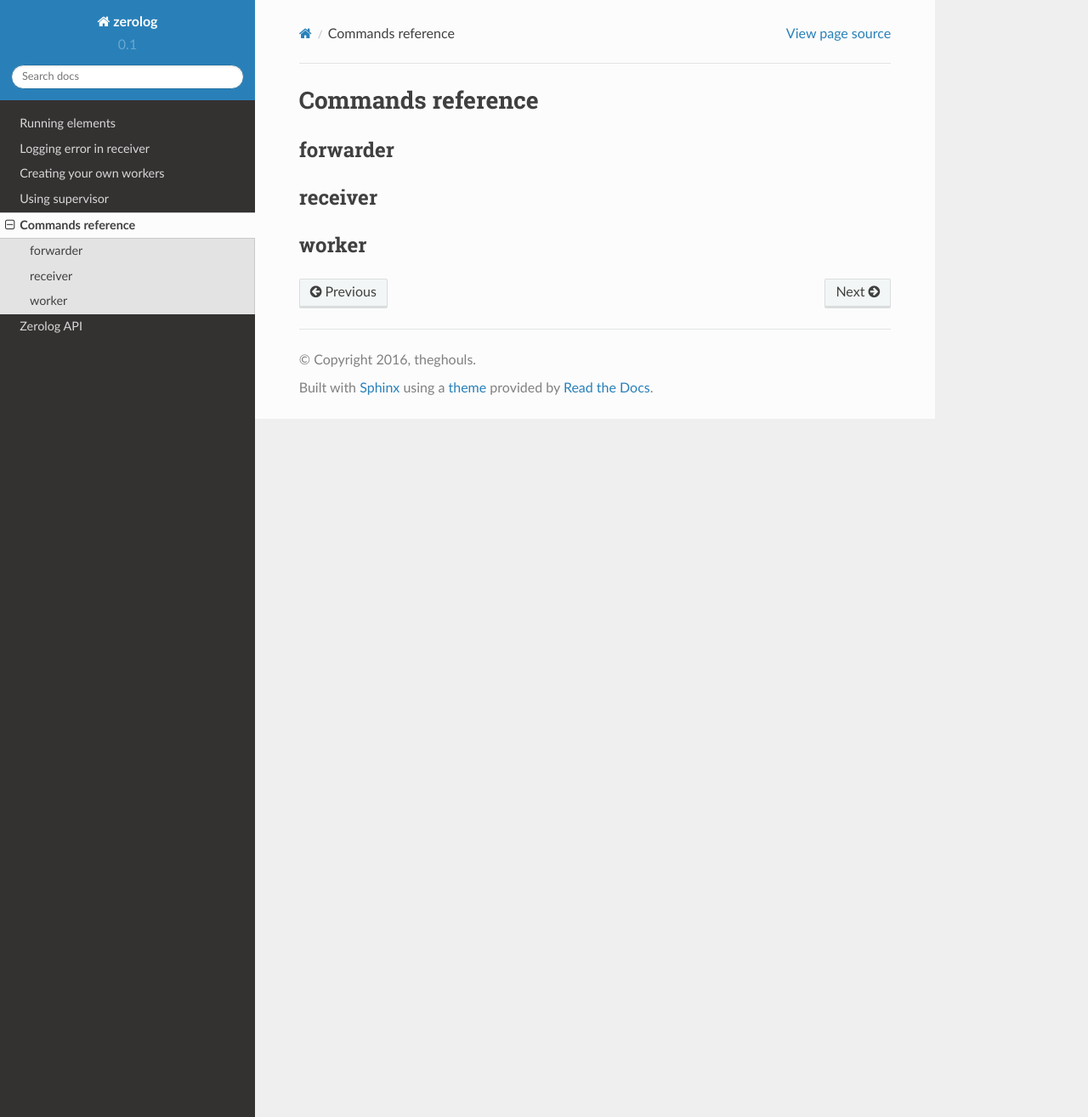
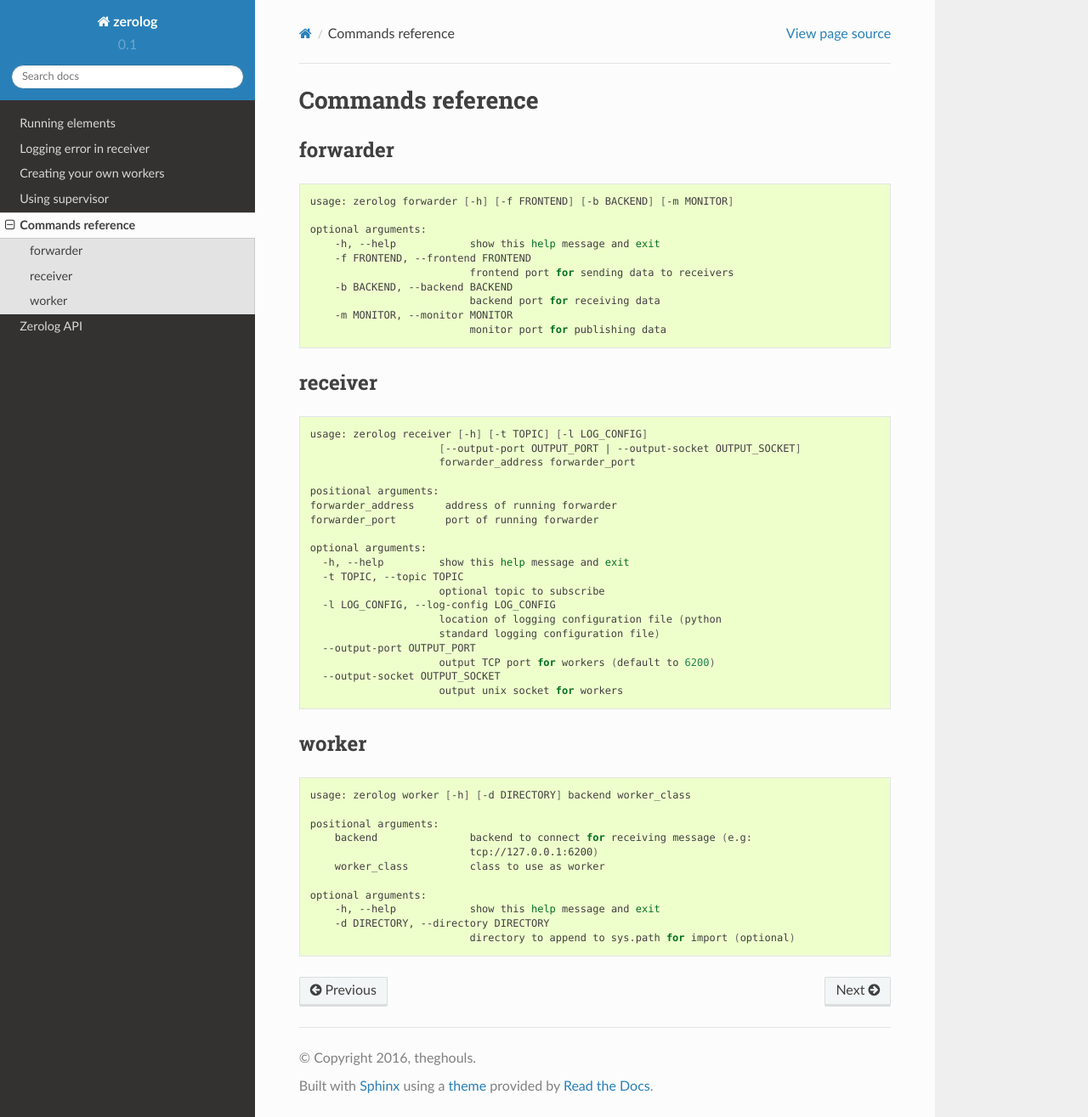
Before and after one commit to TheGhouls/zerolog, a Sphinx documentation site: the page built from docs/commands_reference.rst, in a window 1280 px wide and 1315 px high. Shown: the whole window at 85% size. Built offline with Sphinx 7.4.7 and the Read the Docs theme 2.0.0, drawn with Linux system fonts in a browser that asks for light colours; pages that are not in the unit, such as notebooks, are missing from menus.

Commit message:
first version of documentation

```diff
--- a/docs/commands_reference.rst
+++ b/docs/commands_reference.rst
@@ -4,10 +4,59 @@ Commands reference
 forwarder
 ---------
 
+.. code-block:: bash
+
+   usage: zerolog forwarder [-h] [-f FRONTEND] [-b BACKEND] [-m MONITOR]
+
+   optional arguments:
+       -h, --help            show this help message and exit
+       -f FRONTEND, --frontend FRONTEND
+                             frontend port for sending data to receivers
+       -b BACKEND, --backend BACKEND
+                             backend port for receiving data
+       -m MONITOR, --monitor MONITOR
+                             monitor port for publishing data
+
 
 receiver
 --------
 
+.. code-block:: bash
+
+   usage: zerolog receiver [-h] [-t TOPIC] [-l LOG_CONFIG]
+                        [--output-port OUTPUT_PORT | --output-socket OUTPUT_SOCKET]
+                        forwarder_address forwarder_port
+
+   positional arguments:
+   forwarder_address     address of running forwarder
+   forwarder_port        port of running forwarder
+
+   optional arguments:
+     -h, --help         show this help message and exit
+     -t TOPIC, --topic TOPIC
+                        optional topic to subscribe
+     -l LOG_CONFIG, --log-config LOG_CONFIG
+                        location of logging configuration file (python
+                        standard logging configuration file)
+     --output-port OUTPUT_PORT
+                        output TCP port for workers (default to 6200)
+     --output-socket OUTPUT_SOCKET
+                        output unix socket for workers
+
 
 worker
 ------
+
+.. code-block:: bash
+
+   usage: zerolog worker [-h] [-d DIRECTORY] backend worker_class
+
+   positional arguments:
+       backend               backend to connect for receiving message (e.g:
+                             tcp://127.0.0.1:6200)
+       worker_class          class to use as worker
+
+   optional arguments:
+       -h, --help            show this help message and exit
+       -d DIRECTORY, --directory DIRECTORY
+                             directory to append to sys.path for import (optional)
--- a/docs/index.rst
+++ b/docs/index.rst
@@ -3,8 +3,8 @@
    You can adapt this file completely to your liking, but it should at least
    contain the root `toctree` directive.
 
-Welcome to zerolog's documentation!
-===================================
+Zerolog documentation
+=====================
 
 
 Zerolog is a very simple python library designed to help you capture logs in realtime
```
Also changed, not shown: docs/creating_workers.rst (+39 -0 lines), docs/receiver_logging.rst (+40 -0 lines), docs/using_supervisor.rst (+22 -0 lines).
